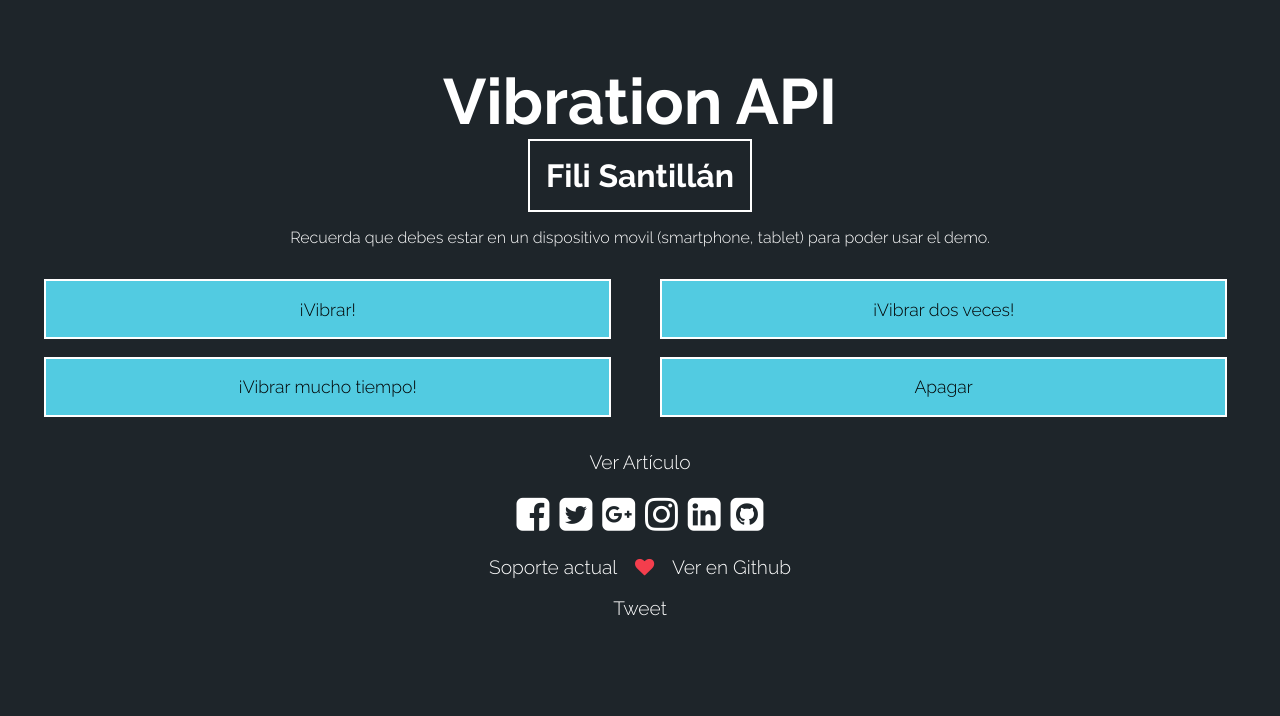
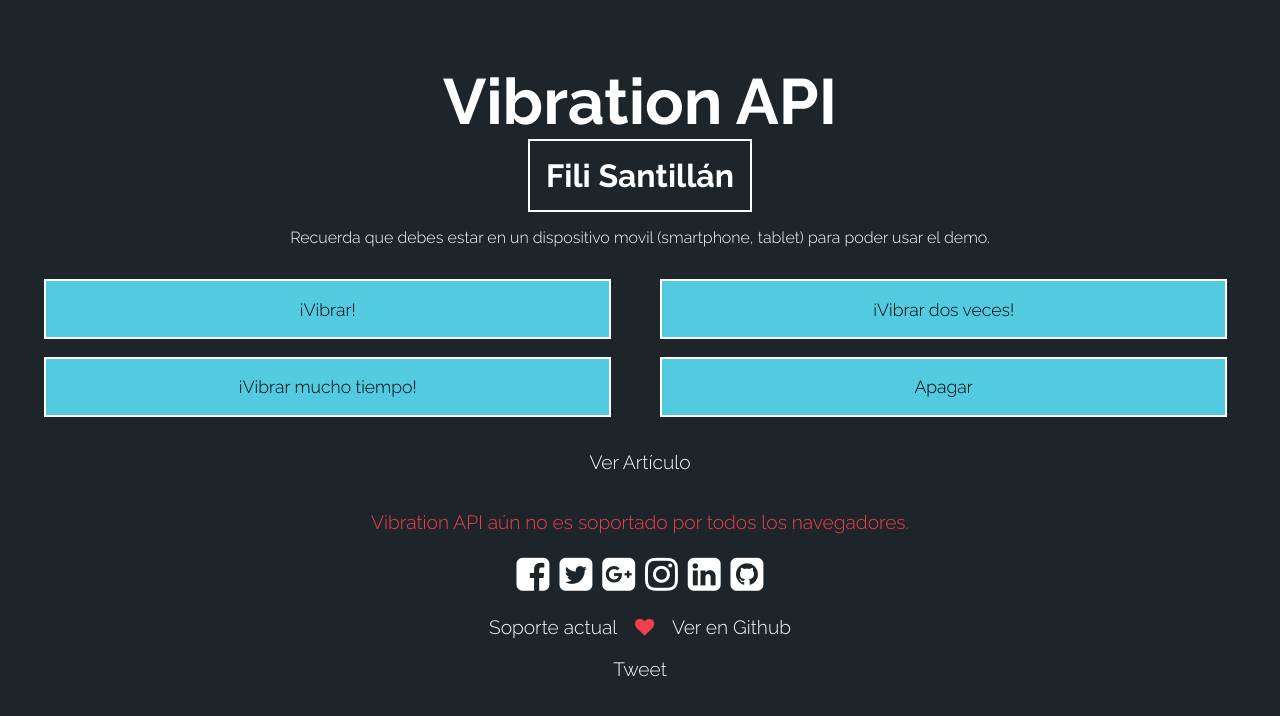
Before and after one commit to FiliSantillan/vibration-api, a plain HTML site: page index.html in a window 1280 px wide. Drawn offline with Linux system fonts and the light colour scheme.

Commit message:
Texto: navegadores

```diff
--- a/index.html
+++ b/index.html
@@ -51,6 +51,7 @@
 	<footer class="footer">
 
 		<a href="http://filisantillan.com/como-usar-el-api-de-vibracion/" class="article">Ver Artículo</a>
+		<p>Vibration API aún no es soportado por todos los navegadores.</p>
 
 		<!-- ICONS SOCIAL -->
 		<div class="social">
```
